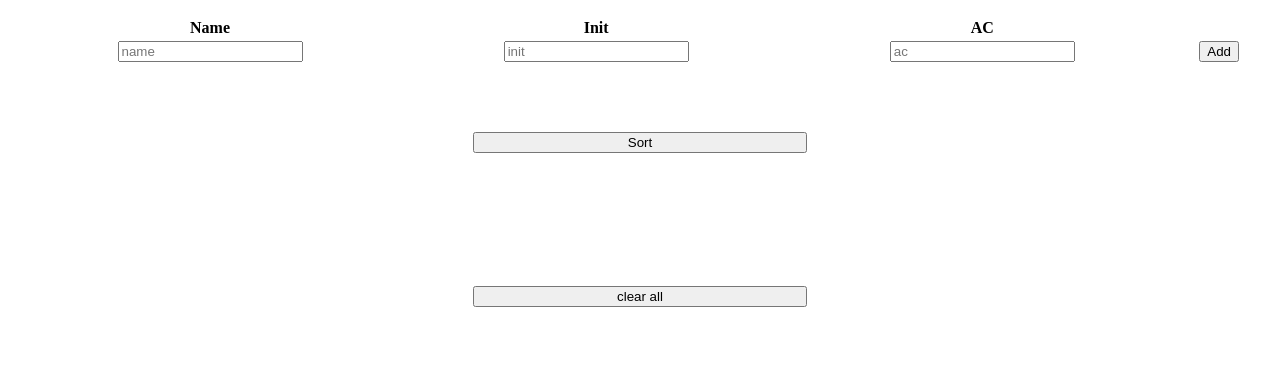
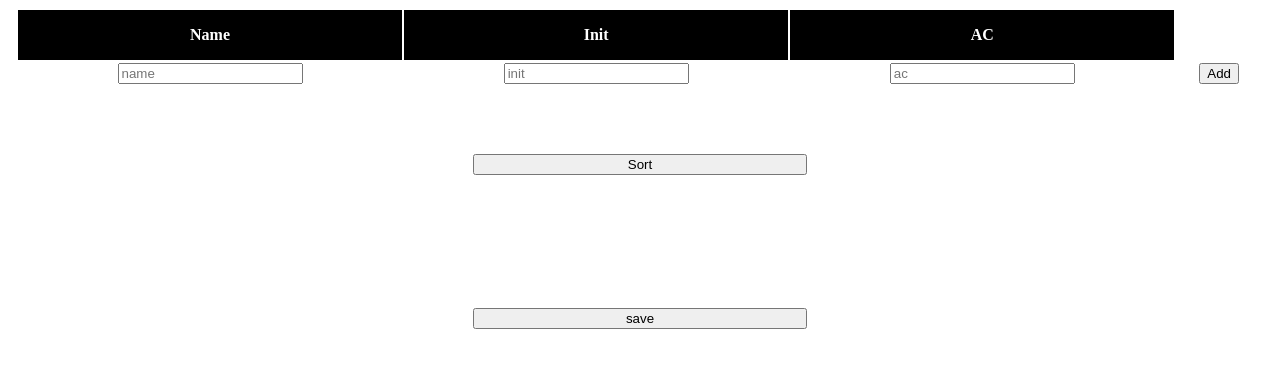
Before and after one commit to MarcosLaydner/initiative_tracker, a React (Create React App) app: page / in a window 1280 px wide. Shown: the top 368 px of the page. Built offline with nearby package versions, Linux system fonts and the light colour scheme.

Commit message:
changes to visulas, implementing styled-components

```diff
--- a/src/App.css
+++ /dev/null
@@ -1,11 +0,0 @@
-body {
-    display: flex;
-    justify-content: center;
-    flex-direction: column;
-    text-align: center;
-}
-
-.buttons{
-    width: 25em;
-    margin: 5em 15em;
-}
--- a/src/App.js
+++ b/src/App.js
@@ -1,5 +1,5 @@
 import React, {useState} from 'react';
-import './App.css'
+import { Main, ActionButton, InitiativeTable } from './styles';
 
 export default function App() {
   const [characters, setCharacters] = useState([]);
@@ -35,8 +35,8 @@ export default function App() {
   }
 
   return (
-    <body>
-      <table>
+    <Main>
+      <InitiativeTable>
 
         <thead>
           <tr className='header'>
@@ -60,7 +60,7 @@ export default function App() {
         </tbody>
 
         <tfoot>
-        <tr>
+          <tr>
             <td><input type="text" value={newCharacter.name} placeholder="name" onChange={e => setNewCharacter({ ...newCharacter, name: e.target.value})}/></td>
             <td><input type="text" value={newCharacter.init} placeholder="init" onChange={e => setNewCharacter({ ...newCharacter, init: e.target.value})}/></td>
             <td><input type="text" value={newCharacter.ac} placeholder="ac" onChange={e => setNewCharacter({ ...newCharacter, ac: e.target.value})}/></td>
@@ -68,13 +68,13 @@ export default function App() {
           </tr>
         </tfoot>
 
-      </table>
+      </InitiativeTable>
 
       <div>
-        <button className='buttons' type='button' onClick={() => SortCharactersByInit(characters)}>Sort</button>
-        <button className='buttons'>clear all</button>
+        <ActionButton type='button' onClick={() => SortCharactersByInit(characters)}>Sort</ActionButton>
+        <ActionButton>save</ActionButton>
       </div>
 
-    </body>
+    </Main>
   );
 }
--- /dev/null
+++ b/src/styles.js
@@ -0,0 +1,31 @@
+import styled from 'styled-components';
+
+export const Main = styled.body`
+    display: flex;
+    justify-content: center;
+    flex-direction: column;
+    text-align: center;
+`;
+
+export const InitiativeTable = styled.table`
+
+    thead>tr>th {
+        background-color: black;
+        color: white;
+        height: 3em;
+    }
+
+    tbody>tr:nth-child(even) {
+        background-color: #f2f2f2;
+    }
+
+    tbody>tr>td {
+        padding: 0.5em;
+    }
+
+`;
+
+export const ActionButton = styled.button`
+    width: 25em;
+    margin: 5em 15em;
+`;
```
Also changed, not shown: package.json (+9 -2 lines), 1 other file (tests, documents, lock files or other folders).
